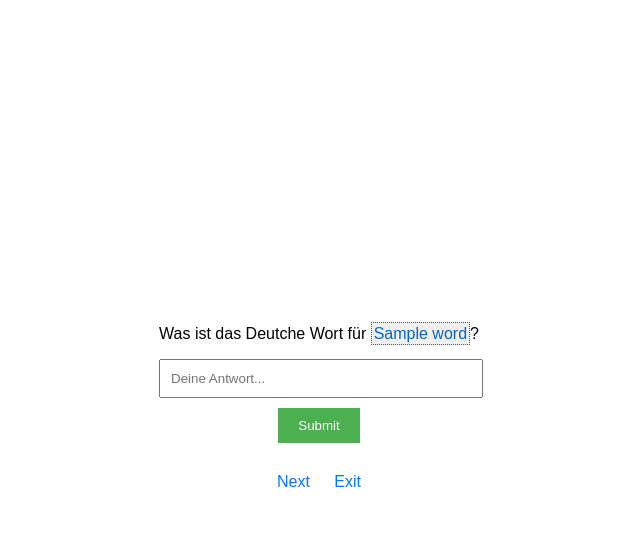
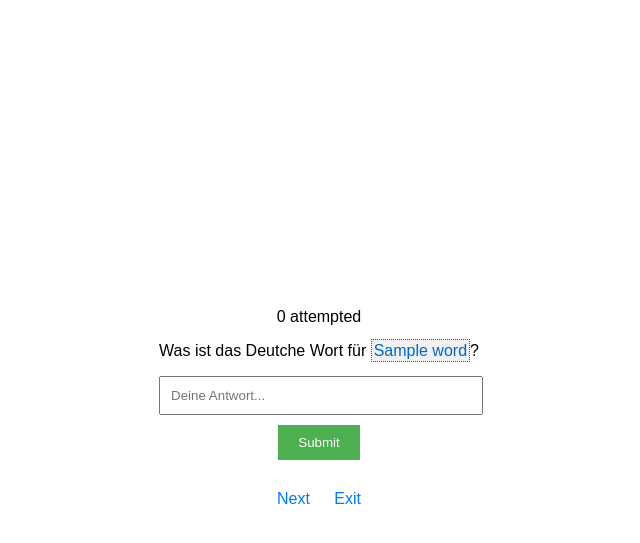
Before and after one commit to paulrahul/spiel, a Flask app: template templates/question.html in a window 1280 px wide. Shown: the top 543 px of the page, without its empty margins (321-961 px from the left). Run offline with Flask 3, Linux system fonts and the light colour scheme; the template is opened without the code that fills it: most values are stand-ins (such as "Sample title", 1, 10 or a date in 2020); parts of the project's set-up code (start-up, migrations or seed data) failed here and were passed over.

Commit message:
Showing number of questions.

```diff
--- a/scraper/translator.py
+++ b/scraper/translator.py
@@ -1,5 +1,4 @@
 import deepl
-import json
 
 from log import get_logger
 
--- a/static/js/question.js
+++ b/static/js/question.js
@@ -1,3 +1,20 @@
+/*********** Things to do with saving and showing basic stats ********/
+let stats = {
+    num_questions: 0,
+    start_time: Date.now()
+};
+
+function updateStats() {
+    stats.num_questions++;
+}
+
+function displayStats() {
+    document.getElementById("num_questions").textContent = `${stats.num_questions} attempted`
+}
+/*********** Things to do with saving and showing basic stats ********/
+
+
+
 // Define your map data structure
 let basicScores = new Map();
 
@@ -5,6 +22,9 @@ let basicScores = new Map();
 function saveDataToLocalStorage() {
     localStorage.setItem('basicScores',
         JSON.stringify(Array.from(basicScores.entries())));
+
+    localStorage.setItem('stats', JSON.stringify(stats));
+
     console.log('Data saved to localStorage.');
 }
 
@@ -15,12 +35,23 @@ function loadDataFromLocalStorage() {
         basicScores = new Map(JSON.parse(storedData));
         console.log('Data loaded from localStorage.');
     }
+
+    let storedStats = localStorage.getItem('stats');
+    if (storedStats) {
+        stats = JSON.parse(storedStats);
+    }
 }
 
 // Function to handle clicking of the "exit" link
 function handleExitLinkClick() {
     saveDataToLocalStorage();
     console.log('Data saved to localStorage.');
+}
+
+function handleNextLinkClick() {
+    updateStats();
+    saveDataToLocalStorage();
+    window.location.href = "/next_question";
 }
 
 // Function to handle periodic saving of data
@@ -30,11 +61,16 @@ function periodicSaveData() {
 
 // Load data from localStorage when the page loads
 loadDataFromLocalStorage();
+displayStats();
 
 // Attach event listener to the "exit" link
 const exitLinks = document.querySelectorAll('.exit-link');
 exitLinks.forEach(function(exitLink) {
     exitLink.addEventListener('click', handleExitLinkClick);
+});
+
+document.querySelectorAll('.next-link').forEach(function(nextLink) {
+    nextLink.addEventListener('click', handleNextLinkClick);
 });
 
 // Periodically save data every 2 minutes
@@ -47,7 +83,7 @@ function updateWordScore(word, score) {
         existingList.push(score);
         basicScores.set(word, existingList); // Update the value for the key in the map
       } else {
-            // If the key doesn't exist, create a new list with the new value and set it as the value for the key
+        // If the key doesn't exist, create a new list with the new value and set it as the value for the key
         basicScores.set(word, [score]);
       }
     console.log(basicScores);
--- a/templates/question.html
+++ b/templates/question.html
@@ -71,11 +71,17 @@
 </head>
 <body>
   <div class="container">
-    {% if entry["de_to_en"] %}
-      <p>Was bedeutet <span class="highlight">{{ entry["word"] }}</span>?</p>
-    {% else %}
-      <p>Was ist das Deutche Wort für <span class="highlight">{{ entry["word"] }}</span>?</p>
-    {% endif %}
+    <div class="stats">
+      <p id="num_questions"></p>
+    </div>
+
+    <div class="question">
+      {% if entry["de_to_en"] %}
+        <p>Was bedeutet <span class="highlight">{{ entry["word"] }}</span>?</p>
+      {% else %}
+        <p>Was ist das Deutche Wort für <span class="highlight">{{ entry["word"] }}</span>?</p>
+      {% endif %}
+    </div>
 
     <form id="quizForm">
       <input type="text" id="answer" placeholder="Deine Antwort...">
@@ -83,7 +89,7 @@
     </form>
 
     <div id="toplinks" class="links" style="display: none;">
-      <a href="/next_question">Next</a>
+      <a class="next-link">Next</a>
       <a href="/exit" class="exit-link">Exit</a>
     </div>
 
@@ -107,7 +113,7 @@
     </div>
 
     <div class="links">
-      <a href="/next_question">Next</a>
+      <a class="next-link">Next</a>
       <a href="/exit" class="exit-link">Exit</a>
     </div>
   </div>
@@ -120,6 +126,8 @@
       // Display the additional text when the form is submitted
       document.getElementById('result').style.display = 'block';
       document.getElementById('toplinks').style.display = 'block';
+      // And hide the input elements.
+      document.getElementById('quizForm').style.display = 'none';
 
       var word = "{{ entry['word'] }}"
       var answer = document.getElementById('answer').value;
```
